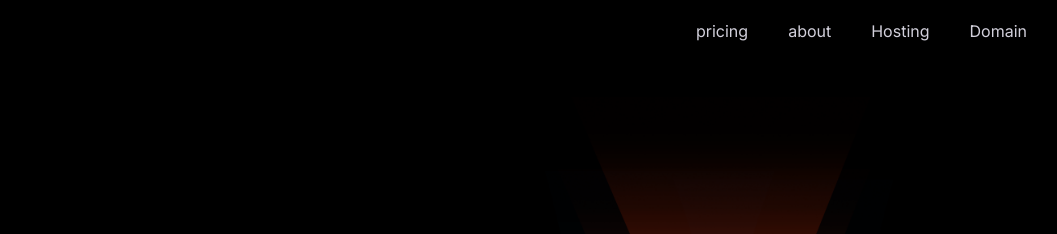
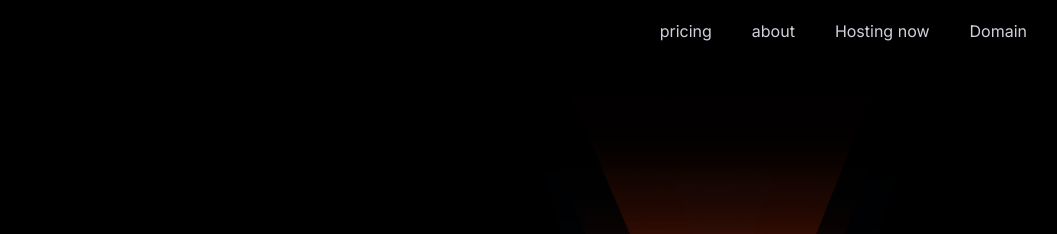
Before and after one commit to youcanalsocode/Frontend_html_css, a website built with Parcel: page index.html in a window 1280 px wide. Shown: the top 234 px of the page, 223-1280 px from the left. Built offline with nearby package versions, Linux system fonts and the light colour scheme.

Commit message:
change in content

```diff
--- a/index.html
+++ b/index.html
@@ -30,7 +30,7 @@
       <ul class="list nav_list collapsible__content">
         <li class="nav_item"><a href="#">pricing</a></li>
         <li class="nav_item"><a href="#">about</a></li>
-        <li class="nav_item"><a href="#">Hosting</a></li>
+        <li class="nav_item"><a href="#">Hosting now</a></li>
         <li class="nav_item"><a href="#">Domain</a></li>
       </ul>
       </svg>
```
